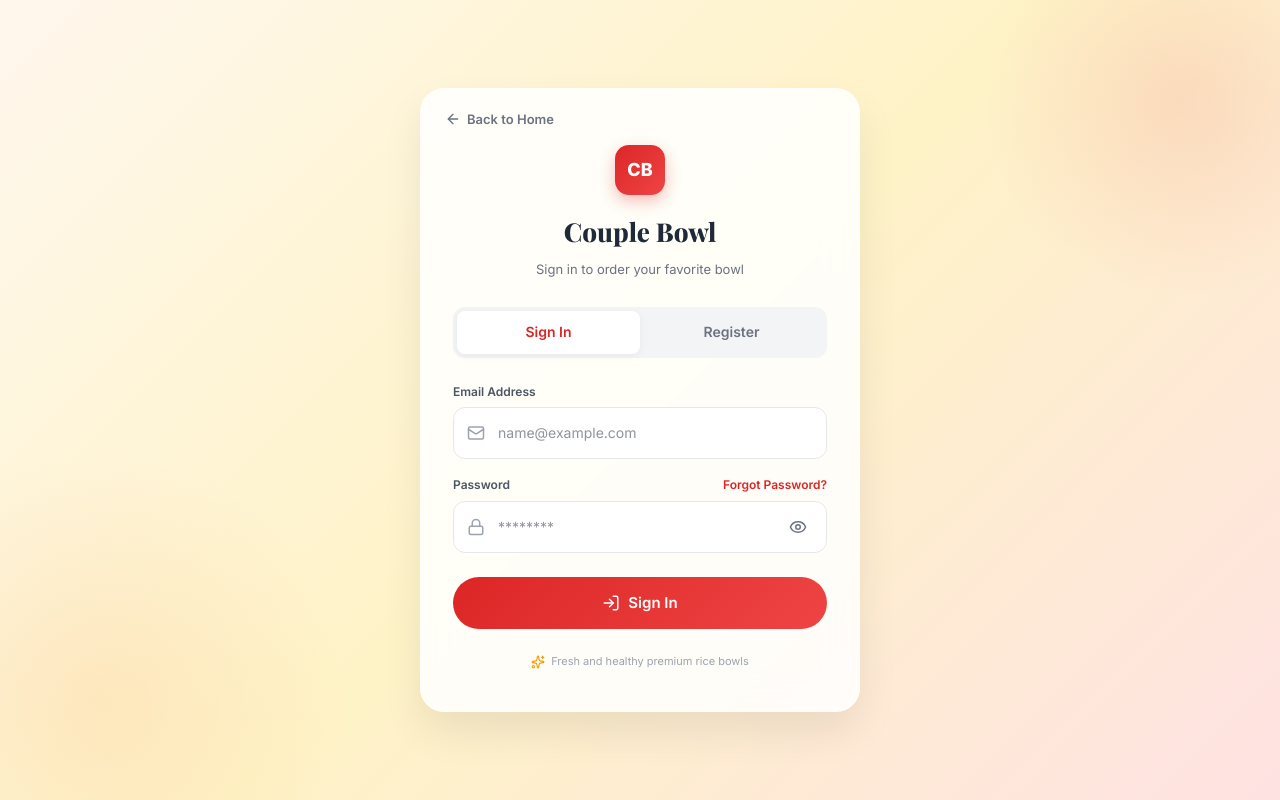
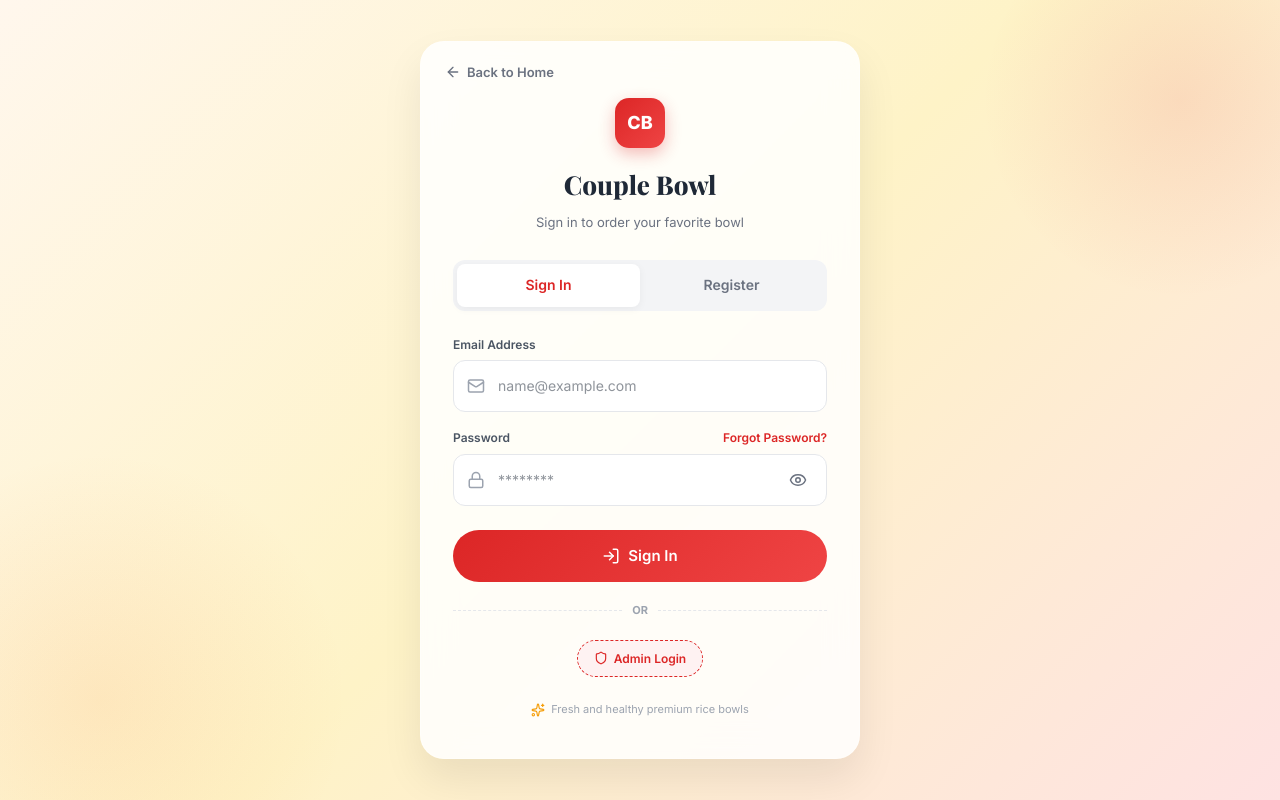
Before and after one commit to rendi-firmansyah/projectricebowl, a React (Vite) app: page /login in a window 1280 px wide. Built offline with nearby package versions, Linux system fonts and the light colour scheme; no server answers.

Commit message:
Restore safe admin login switch

```diff
--- a/src/pages/LoginPage.jsx
+++ b/src/pages/LoginPage.jsx
@@ -1,7 +1,7 @@
 import { useState, useEffect } from 'react'
 import { useNavigate, useSearchParams, Link } from 'react-router-dom'
 import { useAuth } from '../context/AuthContext'
-import { Mail, Lock, User, LogIn, Sparkles, AlertCircle, ArrowLeft, Eye, EyeOff, CheckCircle, Phone } from 'lucide-react'
+import { Mail, Lock, User, LogIn, Sparkles, AlertCircle, Shield, ArrowLeft, Eye, EyeOff, CheckCircle, Phone } from 'lucide-react'
 
 export default function LoginPage() {
   const { user, admin, login, register } = useAuth()
@@ -117,6 +117,17 @@ export default function LoginPage() {
       }
       setLoading(false)
     }, 800)
+  }
+
+  const switchLoginMode = (mode) => {
+    setEmail('')
+    setPassword('')
+    setConfirmPassword('')
+    setIsSignUp(false)
+    setIsForgotPassword(false)
+    setError('')
+    setSuccessMessage('')
+    navigate(mode === 'admin' ? '/login?mode=admin' : '/login', { replace: true })
   }
 
   return (
@@ -319,6 +330,38 @@ export default function LoginPage() {
           </div>
         )}
 
+        {!isForgotPassword && (
+          <>
+            <div className="login-divider">
+              <span className="login-divider-text">OR</span>
+            </div>
+
+            <div className="login-shortcuts">
+              {isAdminMode ? (
+                <button
+                  type="button"
+                  className="login-shortcut-btn"
+                  onClick={() => switchLoginMode('user')}
+                  disabled={loading}
+                >
+                  <User size={14} />
+                  <span>User Login</span>
+                </button>
+              ) : (
+                <button
+                  type="button"
+                  className="login-shortcut-btn admin-preset"
+                  onClick={() => switchLoginMode('admin')}
+                  disabled={loading}
+                >
+                  <Shield size={14} />
+                  <span>Admin Login</span>
+                </button>
+              )}
+            </div>
+          </>
+        )}
+
         <div className="login-footer-note">
           <Sparkles size={14} style={{ color: '#F59E0B' }} />
           <span>Fresh and healthy premium rice bowls</span>
```
